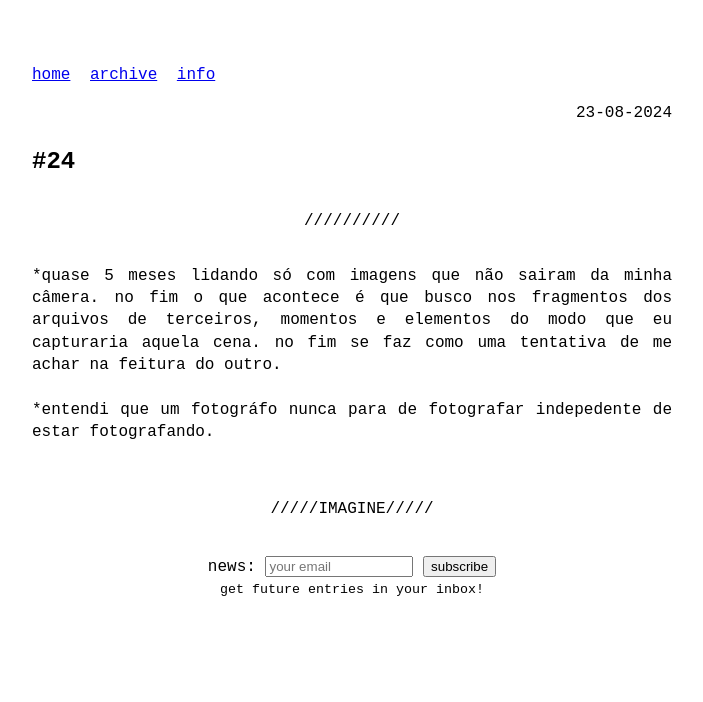
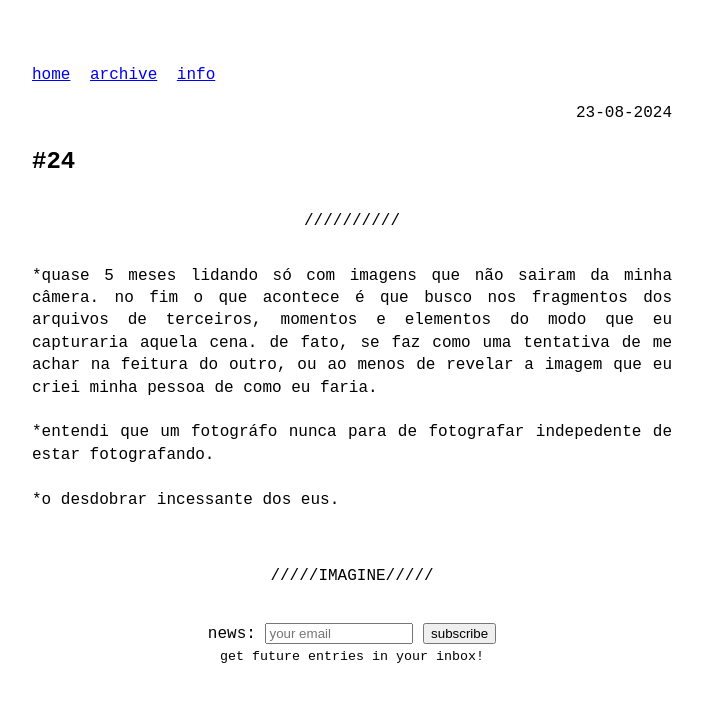
Before and after one commit to odaniloluna/odaniloluna.github.io, a Jekyll site: the page built from _posts/2024-08-23-#24.md, in a window 1280 px wide. Shown: the top 702 px of the page, without its empty margins (288-991 px from the left). Built offline with Jekyll 4.4.1, drawn with Linux system fonts in a browser that asks for light colours.

Commit message:
Update 2024-08-23-#24.md

```diff
--- a/_posts/2024-08-23-#24.md
+++ b/_posts/2024-08-23-#24.md
@@ -5,9 +5,12 @@ slug: #23
 ---
 ---
 <p class="description" style="text-align: justify;">
-*quase 5 meses lidando só com imagens que não sairam da minha câmera. no fim o que acontece é que busco nos fragmentos dos arquivos de terceiros, momentos e elementos do modo que eu capturaria aquela cena. no fim se faz como uma tentativa de me achar na feitura do outro.
+*quase 5 meses lidando só com imagens que não sairam da minha câmera. no fim o que acontece é que busco nos fragmentos dos arquivos de terceiros, momentos e elementos do modo que eu capturaria aquela cena. de fato, se faz como uma tentativa de me achar na feitura do outro, ou ao menos de revelar a imagem que eu criei minha pessoa de como eu faria.
 <br>
 <br>
 *entendi que um fotográfo nunca para de fotografar indepedente de estar fotografando.
 <br>
 <br>
+*o desdobrar incessante dos eus.
+<br>
+<br>
```
